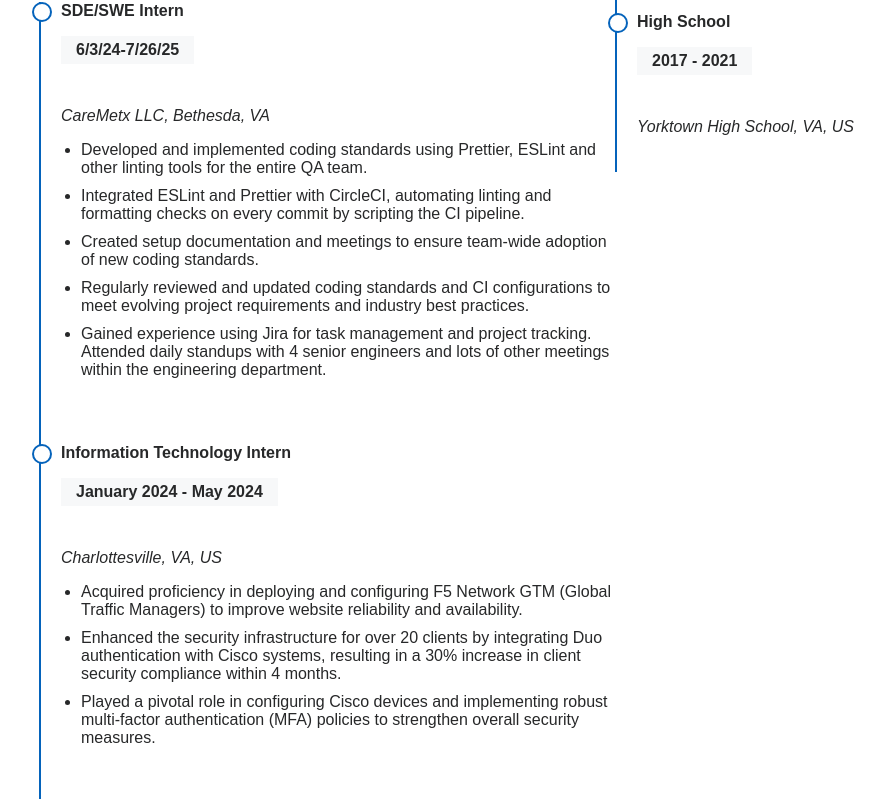
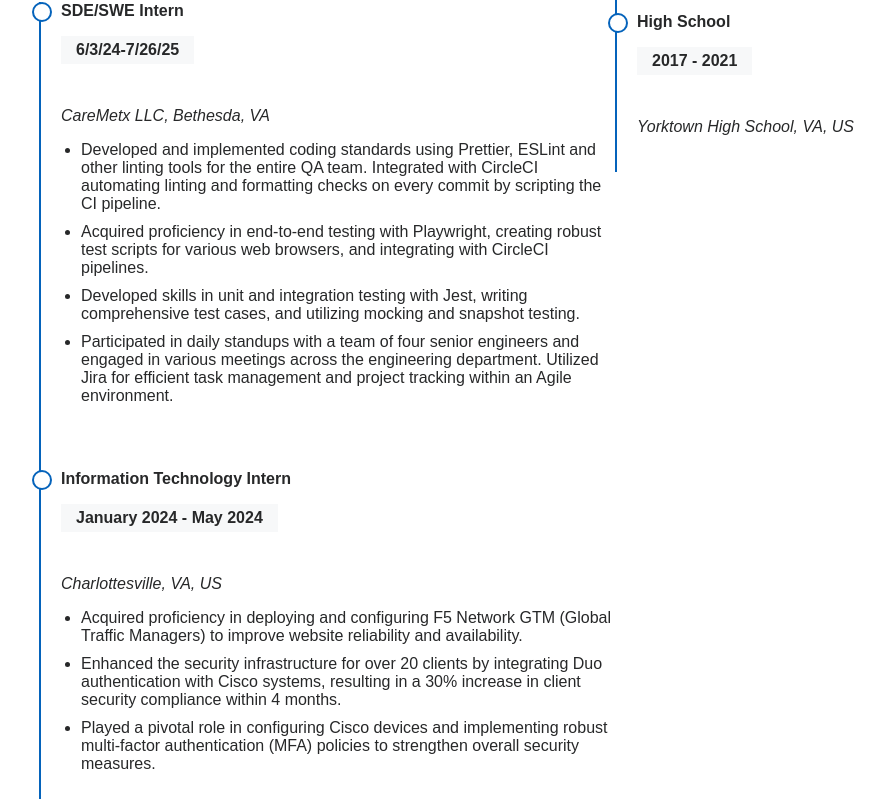
Before and after one commit to suson7/Suson_Sapkota, a React (Vite) app in the folder personal_website/: page / in a window 1280 px wide. Shown: the part 2046-2845 px from the top of the page, without its empty margins (153-1037 px from the left). Built offline with nearby package versions, Linux system fonts and the light colour scheme.

Commit message:
new changes

```diff
--- a/personal_website/src/App.jsx
+++ b/personal_website/src/App.jsx
@@ -274,14 +274,16 @@ function App() {
           <h5>6/3/24-7/26/25</h5>
           <p><em>CareMetx LLC, Bethesda, VA</em></p>
           <ul>
-            <li>Developed and implemented coding standards using Prettier, ESLint and other linting tools for the entire QA team.</li>
-            <li>Integrated ESLint and Prettier with CircleCI, automating linting and formatting checks on every commit by scripting the CI pipeline.
+            <li>Developed and implemented coding standards using Prettier, ESLint and other linting tools for the entire QA team. Integrated with CircleCI automating linting and formatting checks on every commit by scripting the CI pipeline.
 </li>
-            <li>Created setup documentation and meetings to ensure team-wide adoption of new coding standards.
+            <li>Acquired proficiency in end-to-end testing with Playwright, creating robust test scripts for various web browsers, and integrating with CircleCI pipelines.
+
 </li>
-<li>Regularly reviewed and updated coding standards and CI configurations to meet evolving project requirements and industry best practices.
+            <li> Developed skills in unit and integration testing with Jest, writing comprehensive test cases, and utilizing mocking and snapshot testing.
+
 </li>
-<li>Gained experience using Jira for task management and project tracking. Attended daily standups with 4 senior engineers and lots of other meetings within the engineering department.
+<li>Participated in daily standups with a team of four senior engineers and engaged in various meetings across the engineering department. Utilized Jira for efficient task management and project tracking within an Agile environment.
+
 </li>
           </ul>
         </div>
```
